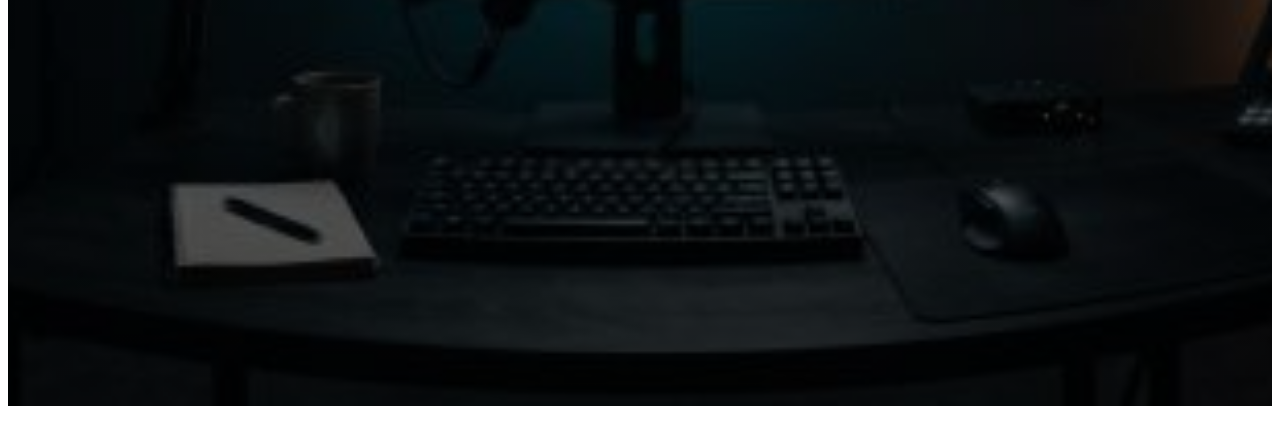
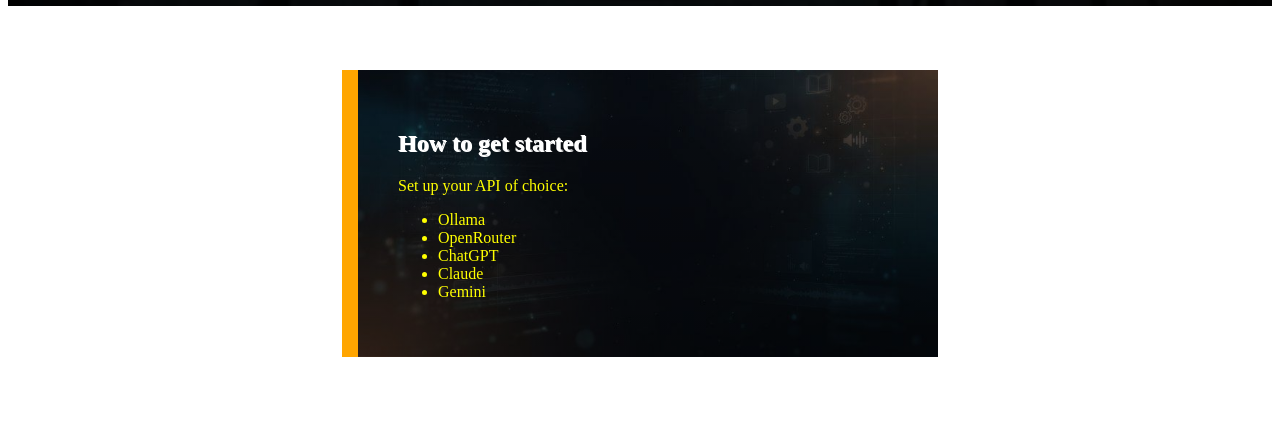
Before and after one commit to CIT85/jayp-pub, a plain HTML site: page w7/index.html in a window 1280 px wide. Shown: the part 594-1015 px from the top of the page. Drawn offline with Linux system fonts and the light colour scheme.

Commit message:
Article Section

```diff
--- a/w7/css/style.css
+++ b/w7/css/style.css
@@ -1,10 +1,10 @@
 .attendance-hero {
-	min-height: 70vh;
+	min-height: 40vh;
 	background-image: linear-gradient(rgba(0,0,0,0.1), rgba(0,0,0,0.5)),  url(../img/hero-header.jpg);
 	background-size: cover;
 	background-position: top center;
 	text-align: center;
-	padding-block: 40vh 5vh;
+	padding-block: 20vh 5vh;
 }
 
 .attendance-hero h2 {
@@ -12,3 +12,22 @@
 	font-size: 6rem;
 	text-shadow: 2px 2px 10px rgba(0,0,0,0.8);
 }
+
+.attendance-card {
+	background-image: linear-gradient(rgba(0,0,0,0.2), rgba(0,0,0,0.5)),  url(../img/info-background.jpg);
+	background-size: cover;
+	background-position: center bottom;
+	max-width: 500px;
+	margin: 4rem auto;
+	border-left: 16px solid orange;
+	padding: 40px;
+}
+
+.attendance-card h2 {
+	color: white;
+	text-shadow: 1px 1px 0px white;
+}
+
+.attendance-card {
+	color: yellow;
+}
--- a/w7/index.html
+++ b/w7/index.html
@@ -11,5 +11,16 @@
 	<section class="attendance-hero">
 		<h2>Hero Graphics Mockup</h2>
 	</section>
+	<article class="attendance-card">
+		<h2>How to get started</h2>
+		<p>Set up your API of choice:</p>
+		<ul>
+			<li>Ollama</li>
+			<li>OpenRouter</li>
+			<li>ChatGPT</li>
+			<li>Claude</li>
+			<li>Gemini</li>
+		</ul>
+	</article>
 </body>
 </html>
```
